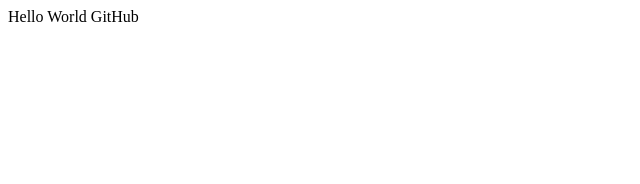
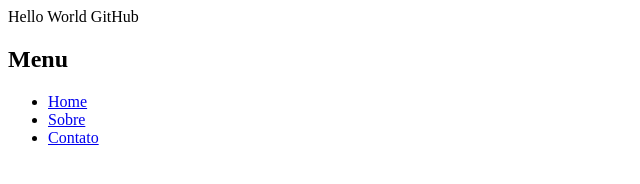
Before and after one commit to camilatigre/helloworld, a plain HTML site: page index.html in a window 1280 px wide. Shown: the whole page, without its empty margins (0-640 px from the left). Drawn offline with Linux system fonts and the light colour scheme.

Commit message:
no title

```diff
--- a/index.html
+++ b/index.html
@@ -13,6 +13,12 @@
 	<body>
 		Hello World GitHub
 
+		<h2>Menu</h2>
+	    <ul>
+	        <li><a href="index.html">Home</a></li>
+	        <li><a href="sobre.html">Sobre</a></li>
+	        <li><a href="contato.html">Contato</a></li>
+	    </ul>
 		<!-- Scripts -->
 		<!-- // -->
 	</body>
```
